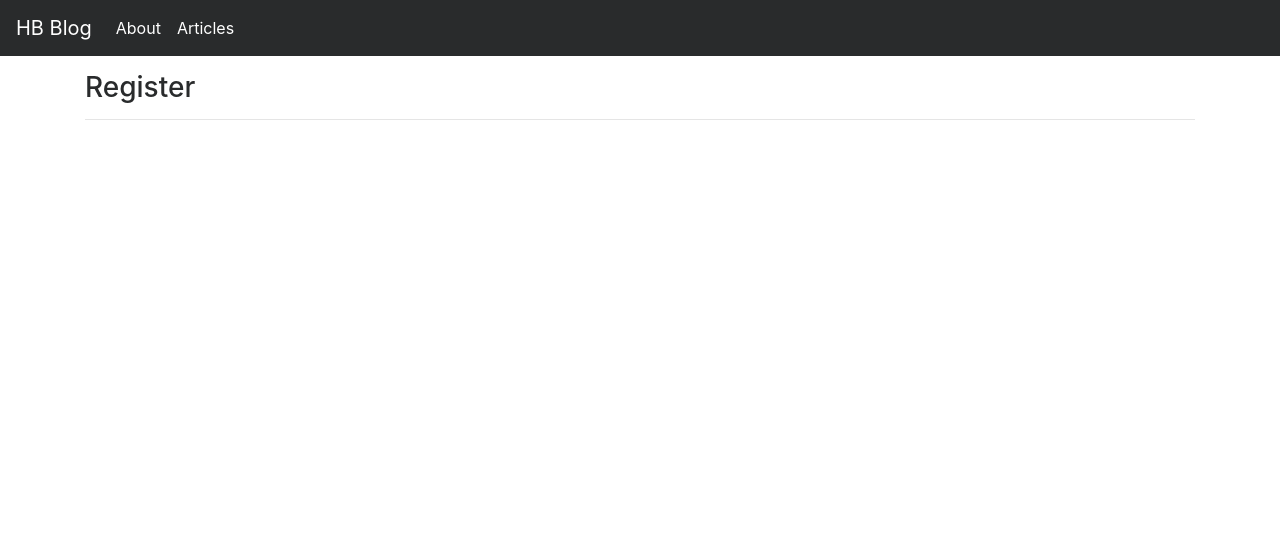
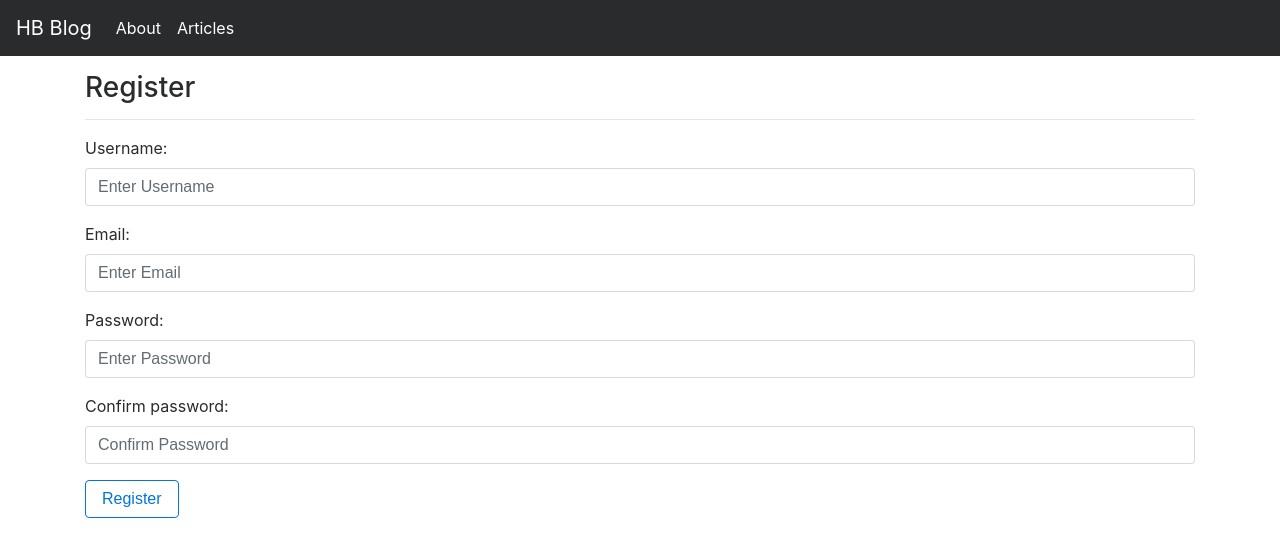
Before and after one commit to Akcanbasri/Python-Course-P3-BlogPageWith-Django, a Django app: page /user/register/ in a window 1280 px wide. Shown: the top 557 px of the page. Run offline with Django 4.2, Linux system fonts and the light colour scheme; some libraries are stand-ins or nearby versions.

Commit message:
Add user registration and login functionality

```diff
--- a/blog/settings.py
+++ b/blog/settings.py
@@ -38,6 +38,7 @@ INSTALLED_APPS = [
     "django.contrib.messages",
     "django.contrib.staticfiles",
     "article",
+    "user",
 ]
 
 MIDDLEWARE = [
--- a/templates/layout.html
+++ b/templates/layout.html
@@ -18,6 +18,13 @@
 
     <br /><br /><br />
     <div class="container">
+      {% if messages %}
+<ul class="messages">
+    {% for message in messages %}
+    <li{% if message.tags %} class="alert alert-{{ message.tags }}"{% endif %}>{{ message }}</li>
+    {% endfor %}
+</ul>
+{% endif %}
       {% include "includes/messages.html" %} {% block body %} {% endblock %}
     </div>
     <script src="https://cdn.jsdelivr.net/gh/google/code-prettify@master/loader/run_prettify.js"></script>
--- a/templates/register.html
+++ b/templates/register.html
@@ -1,5 +1,9 @@
-{% extends "layout.html" %}
-{% block body %}
+{% extends "layout.html" %} {% block body %}
 <h3>Register</h3>
-<hr>
-{% endblock body %}
+<hr />
+<form method="post">
+  {% csrf_token %}
+  {{ form.as_p }}
+  <button type="submit" class="btn btn-outline-primary">Register</button>
+</form>
+{% endblock %}
--- /dev/null
+++ b/user/forms.py
@@ -0,0 +1,56 @@
+from django import forms
+
+
+class LoginForm(forms.Form):
+    username = forms.CharField(
+        max_length=100,
+        widget=forms.TextInput(
+            attrs={"class": "form-control", "placeholder": "Enter Username"}
+        ),
+    )
+    password = forms.CharField(
+        widget=forms.PasswordInput(
+            attrs={"class": "form-control", "placeholder": "Enter Password"}
+        )
+    )
+
+
+class RegisterForm(forms.Form):
+    username = forms.CharField(
+        max_length=100,
+        widget=forms.TextInput(
+            attrs={"class": "form-control", "placeholder": "Enter Username"}
+        ),
+    )
+    email = forms.EmailField(
+        widget=forms.EmailInput(
+            attrs={"class": "form-control", "placeholder": "Enter Email"}
+        )
+    )
+    password = forms.CharField(
+        widget=forms.PasswordInput(
+            attrs={"class": "form-control", "placeholder": "Enter Password"}
+        )
+    )
+    confirm_password = forms.CharField(
+        widget=forms.PasswordInput(
+            attrs={"class": "form-control", "placeholder": "Confirm Password"}
+        )
+    )
+
+    def clean(self):
+        cleaned_data = super().clean()
+        username = cleaned_data.get("username")
+        email = cleaned_data.get("email")
+        password = cleaned_data.get("password")
+        confirm_password = cleaned_data.get("confirm_password")
+
+        if password != confirm_password:
+            raise forms.ValidationError("Password does not match!")
+
+        values = {
+            "username": username,
+            "email": email,
+            "password": password,
+        }
+        return values
--- a/user/views.py
+++ b/user/views.py
@@ -1,12 +1,88 @@
-from django.shortcuts import render
+from django.shortcuts import render, redirect
+from .forms import RegisterForm, LoginForm
+from django.contrib.auth.models import User
+from django.contrib.auth import authenticate, login, logout
+from django.views.decorators.csrf import csrf_exempt
+from django.contrib import messages
+
 
 # Create your views here.
 
+
+@csrf_exempt
 def register(request):
-    return render(request, "register.html")
+    form = RegisterForm(request.POST or None)
+    if form.is_valid():
+        username = form.cleaned_data.get("username")
+        email = form.cleaned_data.get("email")
+        password = form.cleaned_data.get("password")
 
+        newUser = User(username=username, email=email)
+        newUser.set_password(password)
+        newUser.save()
+
+        login(request, newUser)
+        messages.success(request, "You have successfully registered!")
+
+        return redirect("index")
+
+    context = {
+        "form": form,
+    }
+
+    return render(request, "register.html", context)
+
+    ##############################
+    # Second way to do it
+    # if request.method == "POST":
+    #     form = RegisterForm(request.POST)
+    #     if form.is_valid():
+    #         username = form.cleaned_data.get("username")
+    #         email = form.cleaned_data.get("email")
+    #         password = form.cleaned_data.get("password")
+
+    #         newUser = User(username=username, email=email)
+    #         newUser.set_password(password)
+    #         newUser.save()
+
+    #         login(request, newUser)
+
+    #         return redirect("index")
+    #     else:
+    #         context = {
+    #             "form": form,
+    #         }
+    #         return render(request, "register.html", context)
+    # else:
+    #     form = RegisterForm()
+    #     context = {
+    #         "form": form,
+    #     }
+    #     return render(request, "register.html", context)
+
+
+@csrf_exempt
 def loginUser(request):
-    return render(request, "login.html")
+    form = LoginForm(request.POST or None)
+    context = {
+        "form": form,
+    }
+
+    if form.is_valid():
+        username = form.cleaned_data.get("username")
+        password = form.cleaned_data.get("password")
+
+        user = authenticate(request, username=username, password=password)
+
+        if user is None:
+            messages.info(request, "Username or Password is incorrect!")
+            return render(request, "login.html", context)
+
+        messages.success(request, "You have successfully logged in!")
+        login(request, user)
+        return redirect("index")
+    return render(request, "login.html", context)
+
 
 def logoutUser(request):
     pass
```
Also changed, not shown: templates/login.html (+6 -3 lines).
